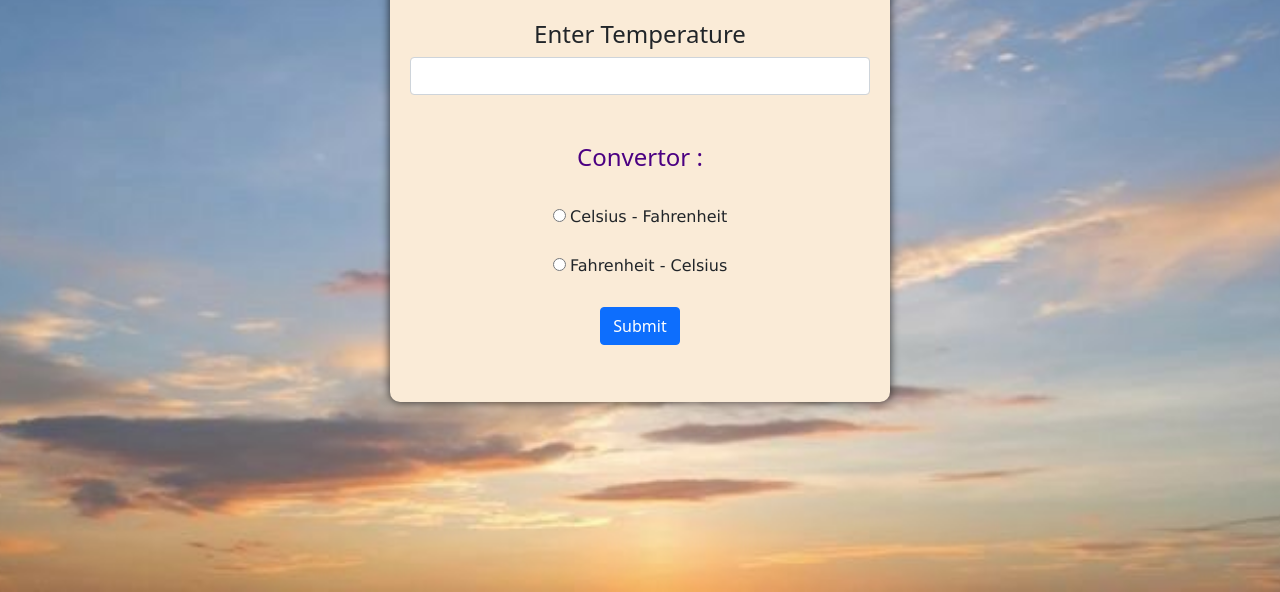
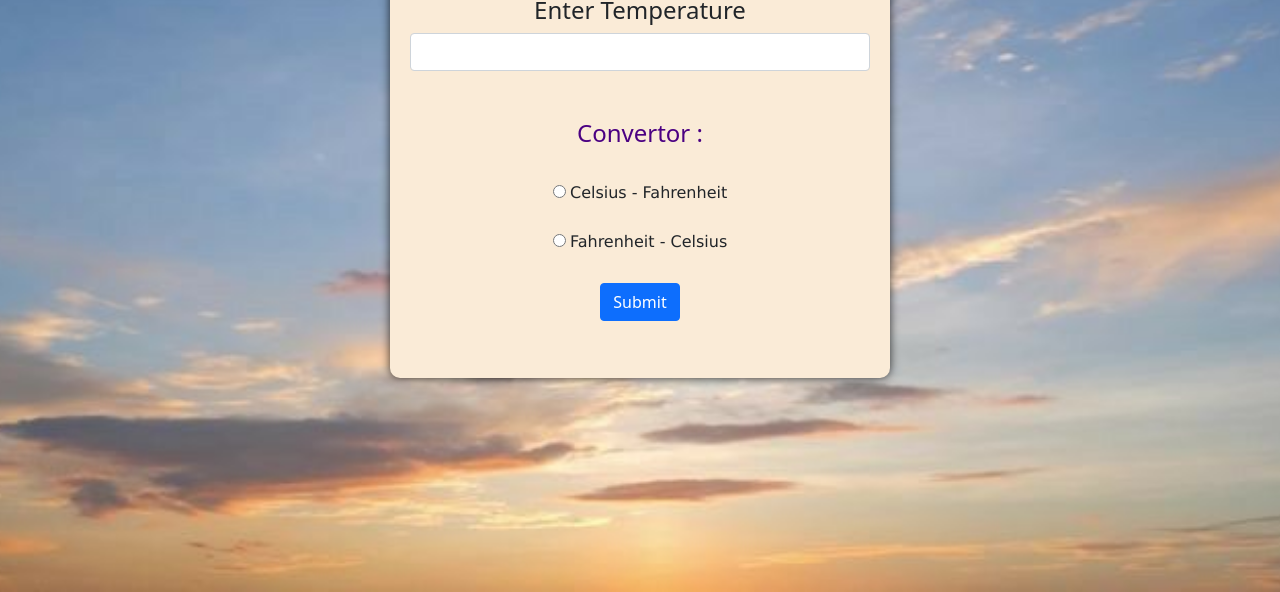
Before and after one commit to jai1805743/Temperature-Conversion, a plain HTML site: page index.html in a window 1280 px wide. Shown: the part 256-848 px from the top of the page. Drawn offline with nearby package versions, Linux system fonts and the light colour scheme.

Commit message:
Update index.html

```diff
--- a/index.html
+++ b/index.html
@@ -10,8 +10,8 @@
 </head>
 <body>
   <h1 class="text-center mt-5">Welcome</h1><br>
-  <div class="container mt-5">
-    <form class="text-center mt-3" onsubmit="return false;">
+  <div class="container mt-4">
+    <form class="text-center mt-1" onsubmit="return false;">
       <h2>Temperature Conversion 🌡️</h2><br>
       <h4 class="one">Enter Temperature</h4>
       <input type="number" id="textbox" class="form-control" required><br><br>
```
